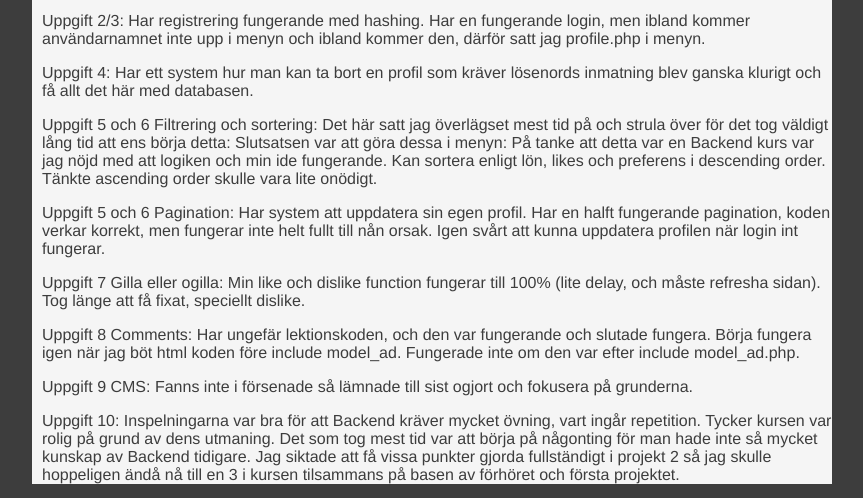
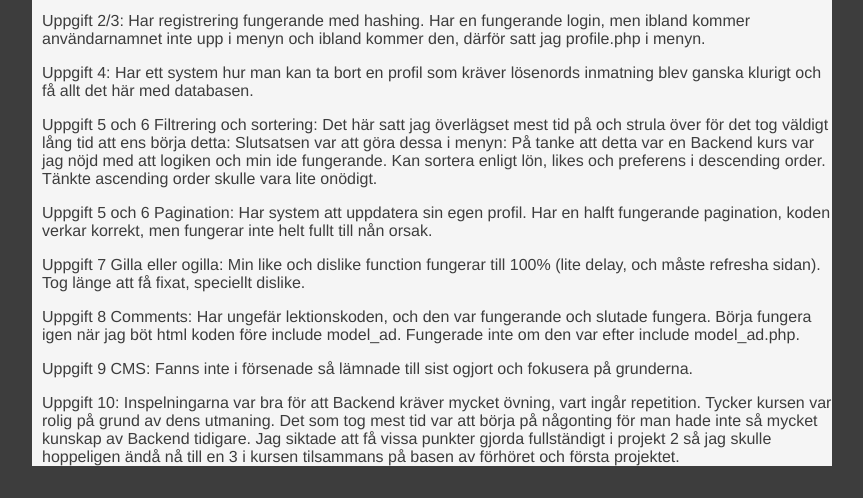
Before and after one commit to myreensa/projekt2, a PHP site: page /webbrapport.php in a window 1280 px wide. Shown: the part 979-1477 px from the top of the page, without its empty margins (208-1071 px from the left). After the commit the page ends 1445 px from the top, so only its background shows below. Run offline with PHP 8.4, Linux system fonts and the light colour scheme; data that the repository does not hold is empty.

Commit message:
Update webbrapport.php

```diff
--- a/backend-startpunkt2/webbrapport.php
+++ b/backend-startpunkt2/webbrapport.php
@@ -39,7 +39,7 @@
 <p>Uppgift 2/3: Har registrering fungerande med hashing. Har en fungerande login, men ibland kommer användarnamnet inte upp i menyn och ibland kommer den, därför satt jag profile.php i menyn.
 <p>Uppgift 4: Har ett system hur man kan ta bort en profil som kräver lösenords inmatning blev ganska klurigt och få allt det här med databasen.
 <p>Uppgift 5 och 6 Filtrering och sortering: Det här satt jag överlägset mest tid på och strula över för det tog väldigt lång tid att ens börja detta: Slutsatsen var att göra dessa i menyn: På tanke att detta var en Backend kurs var jag nöjd med att logiken och min ide fungerande. Kan sortera enligt lön, likes och preferens i descending order. Tänkte ascending order skulle vara lite onödigt.
-<p>Uppgift 5 och 6 Pagination: Har system att uppdatera sin egen profil. Har en halft fungerande pagination, koden verkar korrekt, men fungerar inte helt fullt till nån orsak. Igen svårt att kunna uppdatera profilen när login int fungerar.
+<p>Uppgift 5 och 6 Pagination: Har system att uppdatera sin egen profil. Har en halft fungerande pagination, koden verkar korrekt, men fungerar inte helt fullt till nån orsak.
 <p>Uppgift 7 Gilla eller ogilla: Min like och dislike function fungerar till 100% (lite delay, och måste refresha sidan). Tog länge att få fixat, speciellt dislike.
 <p>Uppgift 8 Comments: Har ungefär lektionskoden, och den var fungerande och slutade fungera. Börja fungera igen när jag böt html koden före include model_ad. Fungerade inte om den var efter include model_ad.php.
 
```
